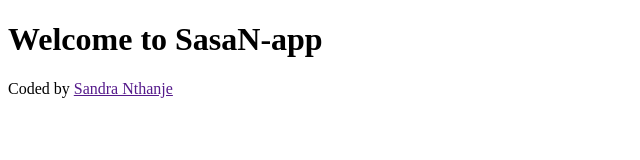
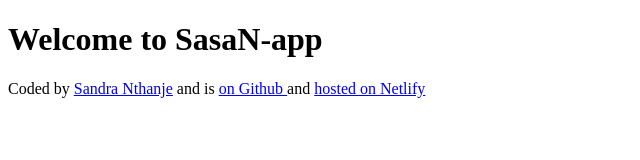
Before and after one commit to SandraNthanje/SasaN-app, a plain HTML site: page index.html in a window 1280 px wide. Shown: the whole page, without its empty margins (0-640 px from the left). Drawn offline with Linux system fonts and the light colour scheme.

Commit message:
Added links to footer

```diff
--- a/index.html
+++ b/index.html
@@ -7,6 +7,19 @@
   </head>
   <body>
     <h1>Welcome to SasaN-app</h1>
-    <footer>Coded by <a href target="_blank"> Sandra Nthanje</a></footer>
+    <footer>
+      Coded by
+      <a href="https://github.com/SandraNthanje" target="_blank">
+        Sandra Nthanje</a
+      >
+      and is
+      <a href="https://github.com/SandraNthanje/SasaN-app" target="_blank">
+        on Github
+      </a>
+      and
+      <a href="https://sasa-app1.netlify.app/" target="_blank"
+        >hosted on Netlify
+      </a>
+    </footer>
   </body>
 </html>
```
